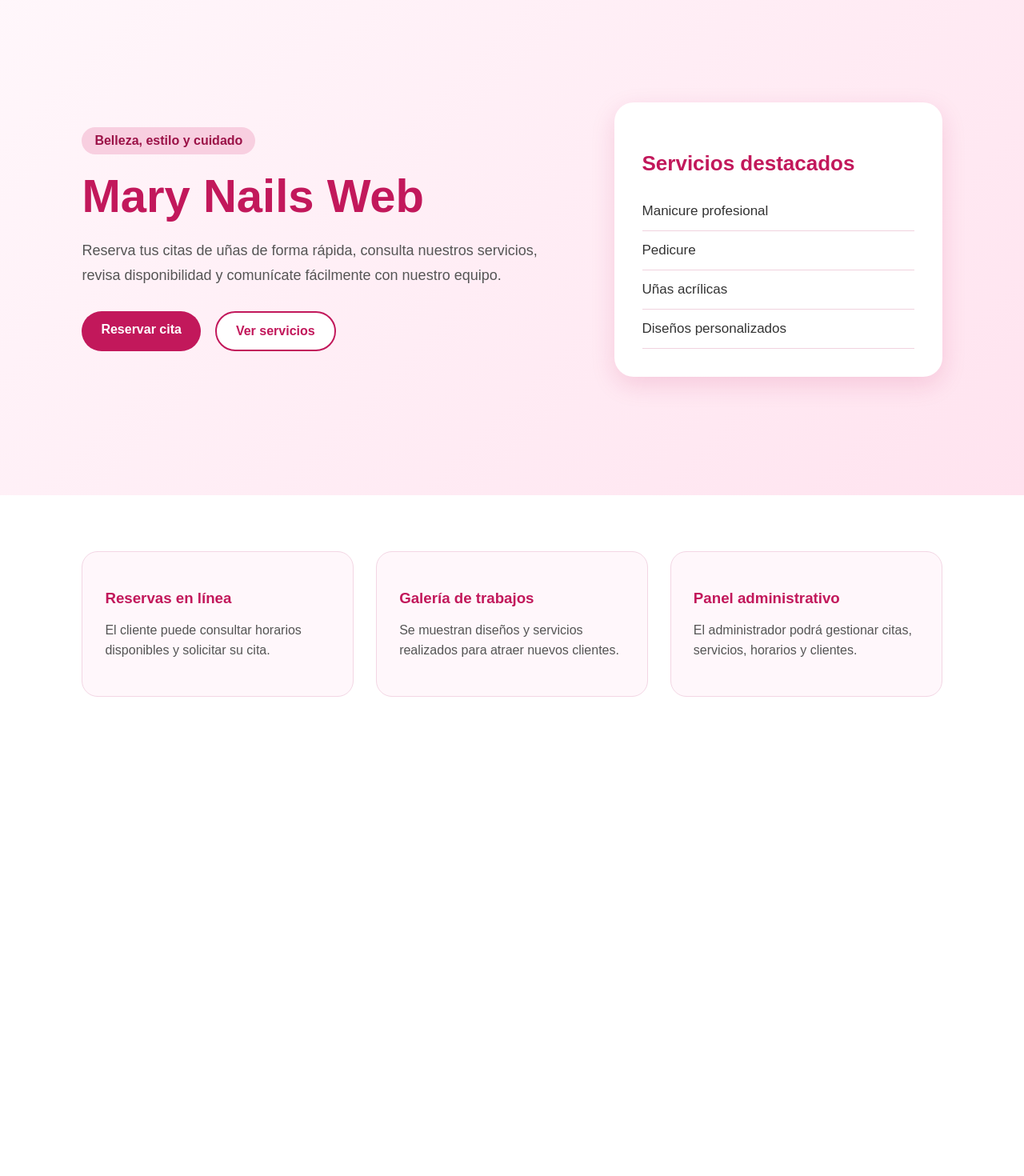
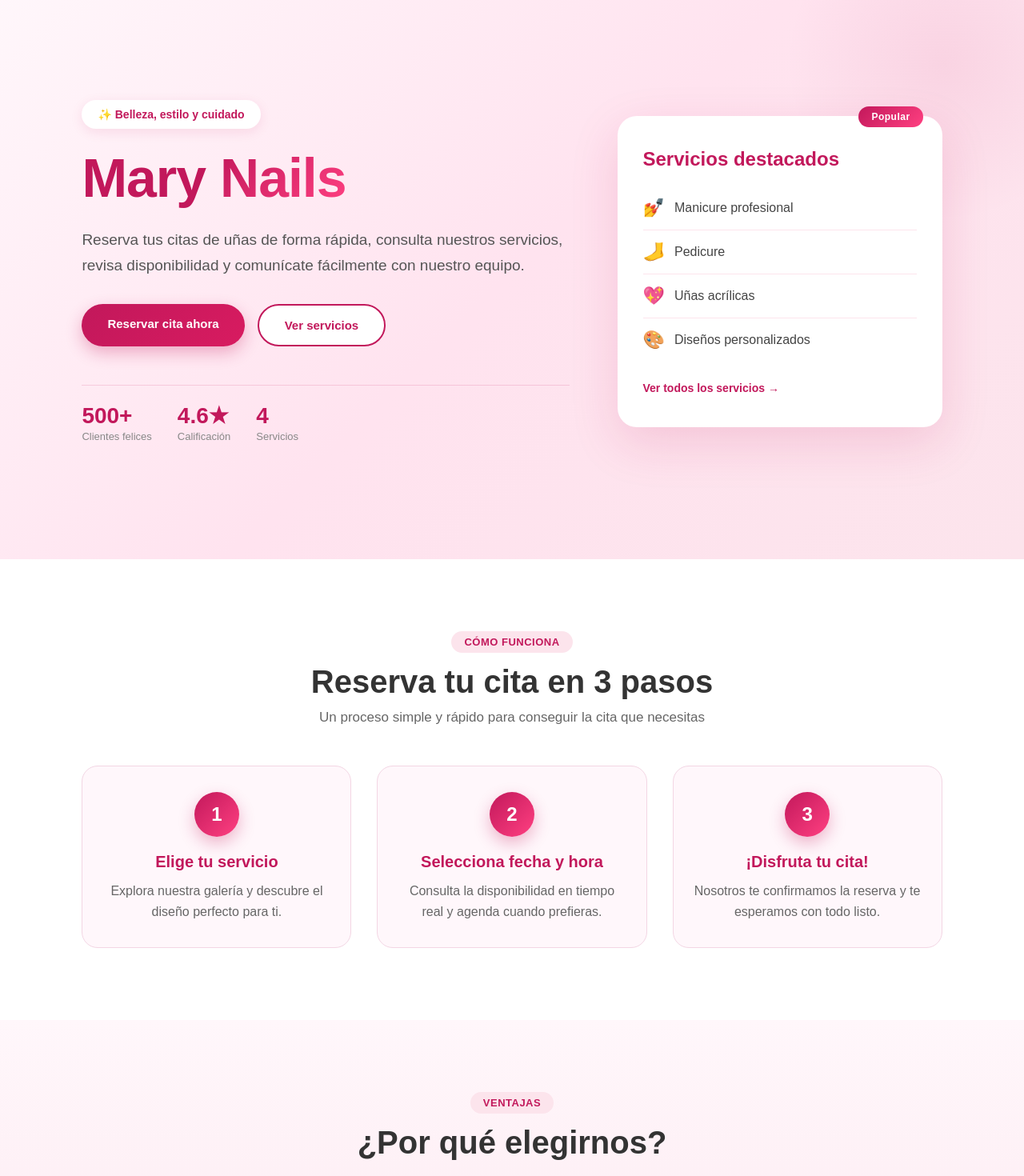
Before and after one commit to santiagovirtue/Mary_Nails_Web, an Angular app: page / in a window 1280 px wide. Shown: the part 100-1570 px from the top of the page at 80% size. Before the commit the page ends 1041 px from the top, so only its background shows below. Built offline with nearby package versions, Linux system fonts and the light colour scheme.

Commit message:
Home pulida: hero mejorado, seccion como funciona, ventajas con iconos y CTA final

```diff
--- a/src/app/pages/home/home.css
+++ b/src/app/pages/home/home.css
@@ -1,132 +1,352 @@
+/* HERO */
 .hero {
-  min-height: 80vh;
+  min-height: 90vh;
   padding: 80px 8%;
   display: grid;
   grid-template-columns: 1.2fr 0.8fr;
-  gap: 50px;
+  gap: 60px;
   align-items: center;
-  background: linear-gradient(135deg, #fff7fb, #ffe3ef);
+  background: linear-gradient(135deg, #fff7fb 0%, #ffe3ef 50%, #fce4ec 100%);
+  position: relative;
+  overflow: hidden;
 }
-
+.hero::before {
+  content: '';
+  position: absolute;
+  top: -100px;
+  right: -100px;
+  width: 400px;
+  height: 400px;
+  background: radial-gradient(circle, rgba(194, 24, 91, 0.08), transparent 70%);
+  border-radius: 50%;
+  pointer-events: none;
+}
 .tag {
   display: inline-block;
-  background: #f8cfe0;
-  color: #9b1247;
-  padding: 8px 16px;
-  border-radius: 20px;
+  background: white;
+  color: #c2185b;
+  padding: 10px 20px;
+  border-radius: 30px;
   font-weight: 600;
-  margin-bottom: 18px;
+  font-size: 14px;
+  margin-bottom: 24px;
+  box-shadow: 0 4px 15px rgba(194, 24, 91, 0.1);
 }
-
 .hero-content h1 {
-  font-size: 58px;
+  font-size: 68px;
   color: #c2185b;
-  margin: 0 0 20px;
+  margin: 0 0 24px;
+  font-weight: 800;
+  line-height: 1.1;
+  letter-spacing: -1px;
 }
-
-.hero-content p {
-  font-size: 18px;
+.hero-content h1 .highlight {
+  background: linear-gradient(135deg, #c2185b, #ff4081);
+  -webkit-background-clip: text;
+  background-clip: text;
+  -webkit-text-fill-color: transparent;
+}
+.subtitle {
+  font-size: 19px;
   line-height: 1.7;
   max-width: 620px;
   color: #555;
+  margin-bottom: 32px;
 }
-
 .hero-buttons {
   display: flex;
-  gap: 18px;
-  margin-top: 30px;
+  gap: 16px;
   flex-wrap: wrap;
+  margin-bottom: 48px;
 }
-
 .btn-primary,
 .btn-secondary {
   text-decoration: none;
-  padding: 14px 24px;
-  border-radius: 28px;
+  padding: 16px 32px;
+  border-radius: 30px;
   font-weight: 700;
-  transition: 0.3s;
+  font-size: 15px;
+  transition: all 0.3s ease;
+  display: inline-block;
 }
-
 .btn-primary {
-  background: #c2185b;
+  background: linear-gradient(135deg, #c2185b, #d81b60);
   color: white;
+  box-shadow: 0 8px 20px rgba(194, 24, 91, 0.3);
 }
-
 .btn-primary:hover {
-  background: #a4144c;
+  transform: translateY(-2px);
+  box-shadow: 0 12px 28px rgba(194, 24, 91, 0.4);
 }
-
 .btn-secondary {
   border: 2px solid #c2185b;
   color: #c2185b;
   background: white;
 }
-
 .btn-secondary:hover {
   background: #fff0f6;
+  transform: translateY(-2px);
+}
+.btn-large {
+  padding: 18px 40px;
+  font-size: 17px;
 }
 
+/* STATS */
+.hero-stats {
+  display: flex;
+  gap: 32px;
+  padding-top: 24px;
+  border-top: 1px solid rgba(194, 24, 91, 0.15);
+}
+.stat {
+  display: flex;
+  flex-direction: column;
+}
+.stat-number {
+  font-size: 28px;
+  font-weight: 800;
+  color: #c2185b;
+  line-height: 1;
+}
+.stat-label {
+  font-size: 13px;
+  color: #888;
+  margin-top: 4px;
+}
+
+/* HERO CARD */
 .hero-card {
   background: white;
-  padding: 35px;
+  padding: 40px 32px;
   border-radius: 24px;
-  box-shadow: 0 10px 30px rgba(194, 24, 91, 0.15);
+  box-shadow: 0 20px 60px rgba(194, 24, 91, 0.15);
+  position: relative;
 }
-
+.card-badge {
+  position: absolute;
+  top: -12px;
+  right: 24px;
+  background: linear-gradient(135deg, #c2185b, #ff4081);
+  color: white;
+  padding: 6px 16px;
+  border-radius: 20px;
+  font-size: 12px;
+  font-weight: 700;
+  letter-spacing: 0.5px;
+}
 .hero-card h3 {
   color: #c2185b;
-  font-size: 26px;
-  margin-bottom: 20px;
+  font-size: 24px;
+  margin: 0 0 20px;
+  font-weight: 700;
 }
-
 .hero-card ul {
   list-style: none;
   padding: 0;
+  margin: 0 0 24px;
+}
+.hero-card li {
+  padding: 14px 0;
+  border-bottom: 1px solid #fce4ec;
+  font-size: 16px;
+  color: #444;
+  display: flex;
+  align-items: center;
+  gap: 12px;
+}
+.hero-card li:last-child {
+  border-bottom: none;
+}
+.service-icon {
+  font-size: 22px;
+}
+.card-link {
+  display: inline-block;
+  color: #c2185b;
+  text-decoration: none;
+  font-weight: 600;
+  font-size: 14px;
+  transition: gap 0.2s;
+}
+.card-link:hover {
+  color: #a4144c;
+}
+
+/* SECTION HEADER */
+.section-header {
+  text-align: center;
+  margin-bottom: 50px;
+}
+.section-tag {
+  display: inline-block;
+  background: #fce4ec;
+  color: #c2185b;
+  padding: 6px 16px;
+  border-radius: 20px;
+  font-size: 13px;
+  font-weight: 600;
+  margin-bottom: 14px;
+  text-transform: uppercase;
+  letter-spacing: 0.5px;
+}
+.section-header h2 {
+  font-size: 40px;
+  color: #333;
+  margin: 0 0 12px;
+  font-weight: 800;
+}
+.section-header p {
+  color: #666;
+  font-size: 17px;
+  max-width: 600px;
+  margin: 0 auto;
+}
+
+/* HOW IT WORKS */
+.how-it-works {
+  padding: 90px 8%;
+  background: white;
+}
+.steps {
+  display: grid;
+  grid-template-columns: repeat(3, 1fr);
+  gap: 32px;
+  max-width: 1100px;
+  margin: 0 auto;
+}
+.step {
+  text-align: center;
+  padding: 32px 24px;
+  border-radius: 20px;
+  background: #fff7fb;
+  border: 1px solid #f3d6e4;
+  transition: all 0.3s ease;
+}
+.step:hover {
+  transform: translateY(-6px);
+  box-shadow: 0 15px 40px rgba(194, 24, 91, 0.12);
+}
+.step-number {
+  width: 56px;
+  height: 56px;
+  background: linear-gradient(135deg, #c2185b, #ff4081);
+  color: white;
+  border-radius: 50%;
+  display: flex;
+  align-items: center;
+  justify-content: center;
+  font-size: 24px;
+  font-weight: 800;
+  margin: 0 auto 20px;
+  box-shadow: 0 8px 20px rgba(194, 24, 91, 0.3);
+}
+.step h3 {
+  color: #c2185b;
+  font-size: 20px;
+  margin: 0 0 12px;
+}
+.step p {
+  color: #666;
+  line-height: 1.6;
   margin: 0;
 }
 
-.hero-card li {
-  padding: 14px 0;
-  border-bottom: 1px solid #f1d3df;
-  font-size: 17px;
+/* FEATURES */
+.features {
+  padding: 90px 8%;
+  background: linear-gradient(180deg, #fff7fb, #fce4ec);
 }
-
-.features {
-  padding: 70px 8%;
+.features-grid {
   display: grid;
   grid-template-columns: repeat(3, 1fr);
   gap: 28px;
-  background: #fff;
+  max-width: 1100px;
+  margin: 0 auto;
+}
+.feature {
+  padding: 36px 28px;
+  border-radius: 20px;
+  background: white;
+  border: 1px solid #f3d6e4;
+  transition: all 0.3s ease;
+  text-align: center;
+}
+.feature:hover {
+  transform: translateY(-6px);
+  box-shadow: 0 20px 50px rgba(194, 24, 91, 0.15);
+  border-color: #c2185b;
+}
+.feature-icon {
+  font-size: 48px;
+  margin-bottom: 16px;
+}
+.feature h3 {
+  color: #c2185b;
+  margin: 0 0 12px;
+  font-size: 22px;
+}
+.feature p {
+  line-height: 1.6;
+  color: #666;
+  margin: 0;
 }
 
-.feature {
-  padding: 28px;
-  border-radius: 20px;
-  background: #fff7fb;
-  border: 1px solid #f3d6e4;
+/* CTA */
+.cta {
+  padding: 90px 8%;
+  background: linear-gradient(135deg, #c2185b, #ff4081);
+  text-align: center;
+  color: white;
+}
+.cta-content {
+  max-width: 700px;
+  margin: 0 auto;
+}
+.cta h2 {
+  font-size: 40px;
+  margin: 0 0 16px;
+  font-weight: 800;
+}
+.cta p {
+  font-size: 18px;
+  margin: 0 0 32px;
+  opacity: 0.95;
+}
+.cta .btn-primary {
+  background: white;
+  color: #c2185b;
+  box-shadow: 0 10px 30px rgba(0, 0, 0, 0.2);
+}
+.cta .btn-primary:hover {
+  transform: translateY(-3px);
+  box-shadow: 0 15px 40px rgba(0, 0, 0, 0.3);
 }
 
-.feature h3 {
-  color: #c2185b;
-  margin-bottom: 12px;
-}
-
-.feature p {
-  line-height: 1.6;
-  color: #555;
-}
-
+/* RESPONSIVE */
 @media (max-width: 900px) {
   .hero {
     grid-template-columns: 1fr;
     padding: 60px 6%;
+    text-align: center;
   }
-
   .hero-content h1 {
-    font-size: 42px;
+    font-size: 44px;
   }
-
-  .features {
+  .hero-buttons {
+    justify-content: center;
+  }
+  .hero-stats {
+    justify-content: center;
+  }
+  .steps,
+  .features-grid {
     grid-template-columns: 1fr;
   }
+  .section-header h2 {
+    font-size: 30px;
+  }
+  .cta h2 {
+    font-size: 28px;
+  }
 }
--- a/src/app/pages/home/home.html
+++ b/src/app/pages/home/home.html
@@ -1,42 +1,96 @@
 <section class="hero">
   <div class="hero-content">
-    <span class="tag">Belleza, estilo y cuidado</span>
-    <h1>Mary Nails Web</h1>
-    <p>
+    <span class="tag">✨ Belleza, estilo y cuidado</span>
+    <h1>Mary <span class="highlight">Nails</span></h1>
+    <p class="subtitle">
       Reserva tus citas de uñas de forma rápida, consulta nuestros servicios,
       revisa disponibilidad y comunícate fácilmente con nuestro equipo.
     </p>
-
     <div class="hero-buttons">
-      <a routerLink="/reservas" class="btn-primary">Reservar cita</a>
+      <a routerLink="/reservas" class="btn-primary">Reservar cita ahora</a>
       <a routerLink="/servicios" class="btn-secondary">Ver servicios</a>
     </div>
+    <div class="hero-stats">
+      <div class="stat">
+        <span class="stat-number">500+</span>
+        <span class="stat-label">Clientes felices</span>
       </div>
-
+      <div class="stat">
+        <span class="stat-number">4.6★</span>
+        <span class="stat-label">Calificación</span>
+      </div>
+      <div class="stat">
+        <span class="stat-number">4</span>
+        <span class="stat-label">Servicios</span>
+      </div>
+    </div>
+  </div>
   <div class="hero-card">
+    <div class="card-badge">Popular</div>
     <h3>Servicios destacados</h3>
     <ul>
-      <li>Manicure profesional</li>
-      <li>Pedicure</li>
-      <li>Uñas acrílicas</li>
-      <li>Diseños personalizados</li>
+      <li><span class="service-icon">💅</span> Manicure profesional</li>
+      <li><span class="service-icon">🦶</span> Pedicure</li>
+      <li><span class="service-icon">💖</span> Uñas acrílicas</li>
+      <li><span class="service-icon">🎨</span> Diseños personalizados</li>
     </ul>
+    <a routerLink="/servicios" class="card-link">Ver todos los servicios →</a>
+  </div>
+</section>
+
+<section class="how-it-works">
+  <div class="section-header">
+    <span class="section-tag">Cómo funciona</span>
+    <h2>Reserva tu cita en 3 pasos</h2>
+    <p>Un proceso simple y rápido para conseguir la cita que necesitas</p>
+  </div>
+  <div class="steps">
+    <div class="step">
+      <div class="step-number">1</div>
+      <h3>Elige tu servicio</h3>
+      <p>Explora nuestra galería y descubre el diseño perfecto para ti.</p>
+    </div>
+    <div class="step">
+      <div class="step-number">2</div>
+      <h3>Selecciona fecha y hora</h3>
+      <p>Consulta la disponibilidad en tiempo real y agenda cuando prefieras.</p>
+    </div>
+    <div class="step">
+      <div class="step-number">3</div>
+      <h3>¡Disfruta tu cita!</h3>
+      <p>Nosotros te confirmamos la reserva y te esperamos con todo listo.</p>
+    </div>
   </div>
 </section>
 
 <section class="features">
+  <div class="section-header">
+    <span class="section-tag">Ventajas</span>
+    <h2>¿Por qué elegirnos?</h2>
+  </div>
+  <div class="features-grid">
     <div class="feature">
+      <div class="feature-icon">📅</div>
       <h3>Reservas en línea</h3>
-    <p>El cliente puede consultar horarios disponibles y solicitar su cita.</p>
+      <p>Consulta horarios disponibles y solicita tu cita en segundos, desde cualquier dispositivo.</p>
     </div>
-
     <div class="feature">
+      <div class="feature-icon">🖼️</div>
       <h3>Galería de trabajos</h3>
-    <p>Se muestran diseños y servicios realizados para atraer nuevos clientes.</p>
+      <p>Explora diseños únicos y servicios realizados para inspirarte antes de reservar.</p>
     </div>
-
     <div class="feature">
+      <div class="feature-icon">⚙️</div>
       <h3>Panel administrativo</h3>
-    <p>El administrador podrá gestionar citas, servicios, horarios y clientes.</p>
+      <p>Gestión completa de citas, servicios, horarios, clientes y pagos en un solo lugar.</p>
+    </div>
   </div>
 </section>
+
+<section class="cta">
+  <div class="cta-content">
+    <h2>¿Lista para lucir tus manos increíbles?</h2>
+    <p>Reserva tu cita hoy mismo y déjanos consentirte.</p>
+    <a routerLink="/reservas" class="btn-primary btn-large">Reservar mi cita →</a>
+  </div>
+</section>
```
Lines whose indentation alone changed are shown as unchanged.
